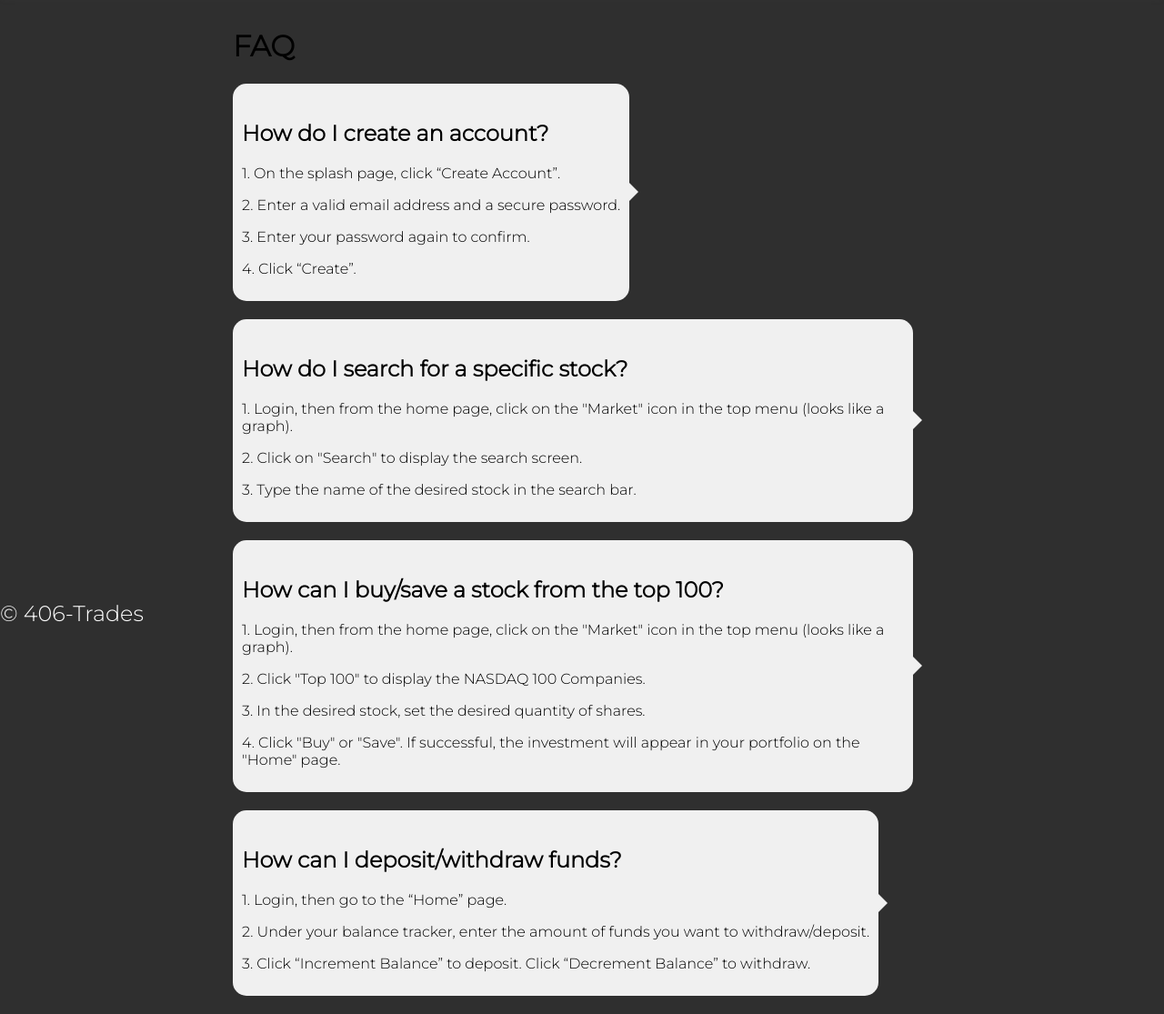
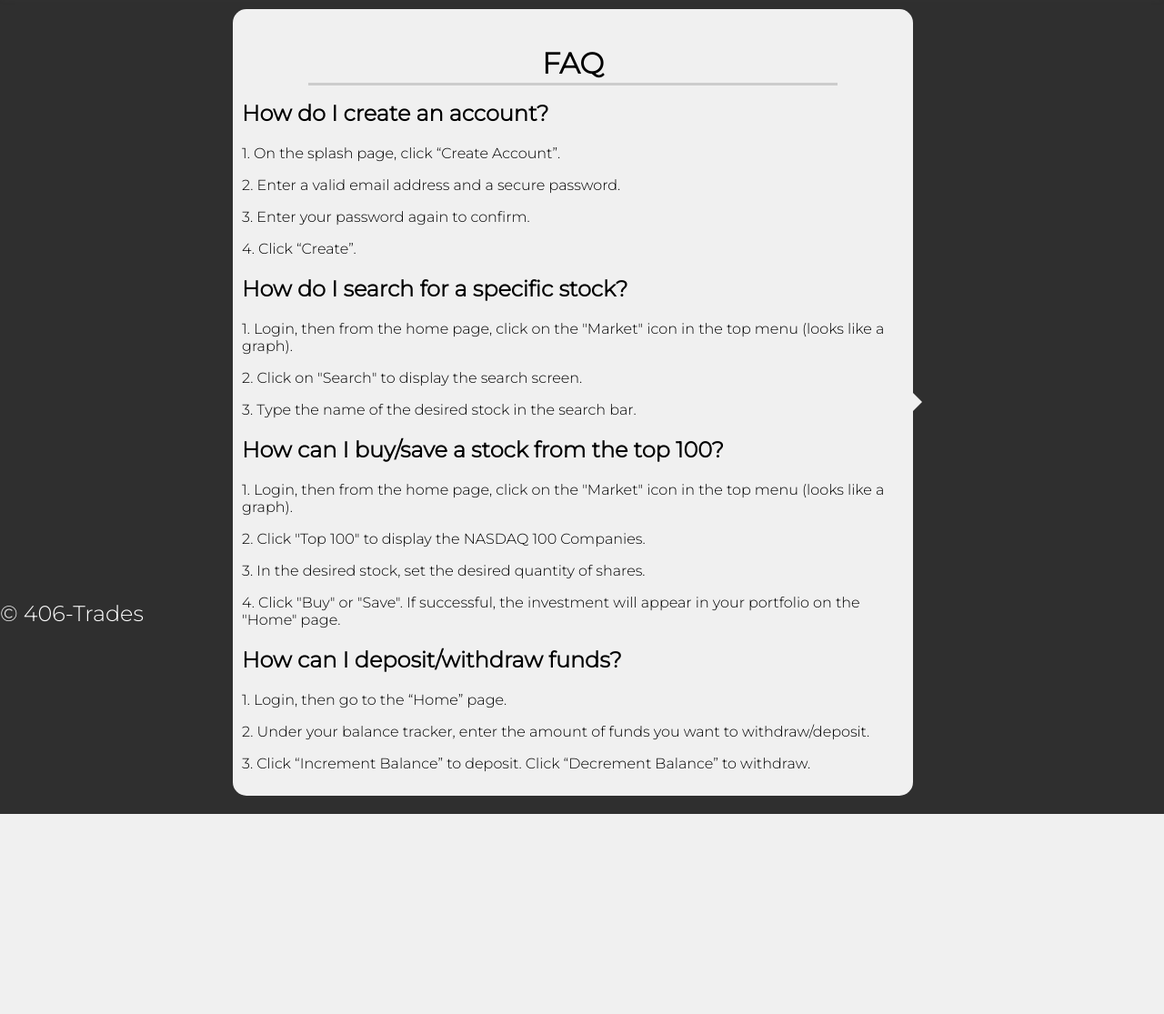
Before and after one commit to 406-Trades/406-Trades, a Flask app: page /faq in a window 1280 px wide. Shown: the part 100-1215 px from the top of the page at 91% size. After the commit the page ends 995 px from the top, so only its background shows below. Run offline with Flask 2, Linux system fonts and the light colour scheme; the visitor is signed in with stand-in values (Sample User, id 1).

Commit message:
Update faq.html

```diff
--- a/templates/faq.html
+++ b/templates/faq.html
@@ -27,39 +27,49 @@
                 border-color: transparent transparent transparent #f0f0f0;
             }
 
-            h2 {
+            h1 {
+                text-align: center; /* center the FAQ header */
                 margin-top: 30px;
+                position: relative;
+            }
+
+            h1::after {
+                content: "";
+                display: block;
+                height: 3px;
+                width: 80%;
+                background-color: #ccc;
+                position: absolute;
+                bottom: -5px;
+                left: 10%;
             }
         </style>
     </head>
     <body>
         <div style="width: 60vw; position: absolute; left: 50%; transform: translate(-50%, 0%); padding-top: 20px;">
-        <h1>FAQ</h1>
 
         <div class="bubble">
+            <h1>FAQ</h1>
             <h2>How do I create an account?</h2>
             <p>1. On the splash page, click “Create Account”.</p>
             <p>2. Enter a valid email address and a secure password.</p>
             <p>3. Enter your password again to confirm.</p>
             <p>4. Click “Create”.</p>
-        </div>
 
-        <div class="bubble">
+
             <h2>How do I search for a specific stock?</h2>
             <p>1. Login, then from the home page, click on the "Market" icon in the top menu (looks like a graph).</p>
             <p>2. Click on "Search" to display the search screen.</p>
             <p>3. Type the name of the desired stock in the search bar. </p>
-        </div>
 
-        <div class="bubble">
+
             <h2>How can I buy/save a stock from the top 100?</h2>
             <p>1. Login, then from the home page, click on the "Market" icon in the top menu (looks like a graph).</p>
             <p>2. Click "Top 100" to display the NASDAQ 100 Companies.</p>
             <p>3. In the desired stock, set the desired quantity of shares.</p>
             <p>4. Click "Buy" or "Save". If successful, the investment will appear in your portfolio on the "Home" page.</p>
-        </div>
 
-        <div class="bubble">
+
             <h2>How can I deposit/withdraw funds?</h2>
             <p>1. Login, then go to the “Home” page.</p>
             <p>2. Under your balance tracker, enter the amount of funds you want to withdraw/deposit.</p>
```
